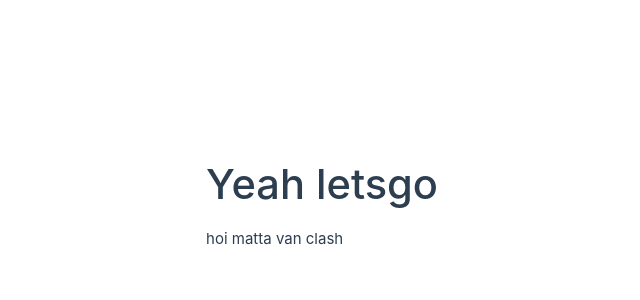
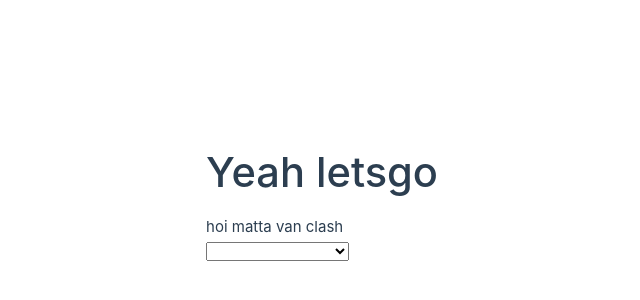
Before and after one commit to ArthurBrouwersSemester3/Front-end, a Vue app: page / in a window 1280 px wide. Shown: the part 194-494 px from the top of the page, without its empty margins (202-842 px from the left). Built offline with nearby package versions, Linux system fonts and the light colour scheme.

Commit message:
dropdown

```diff
--- a/package.json
+++ b/package.json
@@ -14,6 +14,7 @@
   },
   "dependencies": {
     "pinia": "^2.0.32",
+    "v-dropdown": "^3.0.0-beta.1",
     "vue": "^3.2.47",
     "vue-router": "^4.1.6"
   },
--- a/src/components/HelloWorld.vue
+++ b/src/components/HelloWorld.vue
@@ -1,9 +1,18 @@
-<script setup lang="ts">
+<script setup>
+    import Dropdown from 'v-dropdown'
+
+    function change(val) {
+        console.log(val)
+    }
 </script>
 
 <template>
     <h1>Yeah letsgo</h1>
     <p>hoi matta van clash</p>
+            <select value="Select a gym" placeholder="Select a gym">
+                <option> basic fit (Breda)</option>
+                <option> basic fit (Eindhoven)</option>
+            </select>
 </template>
 
 <style scoped>
```
Also changed, not shown: 1 other file (tests, documents, lock files or other folders).
